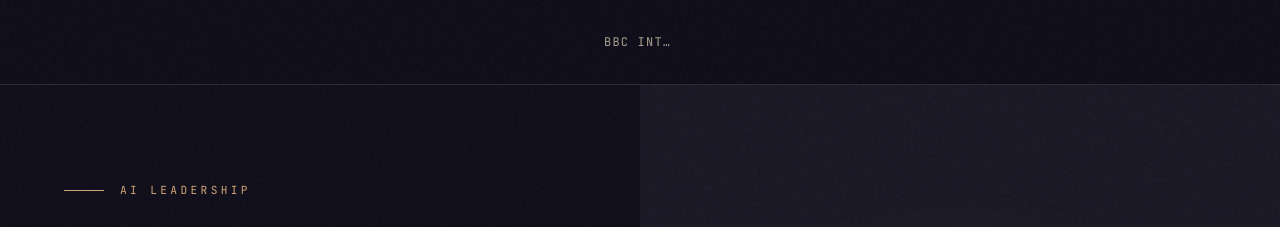
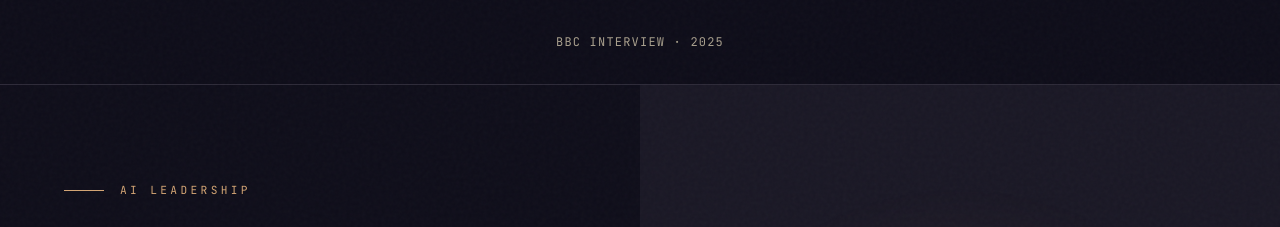
Before and after one commit to Jazzy-Lazy-Cafe/ai-magazine, a Jekyll site: the page built from _posts/2025-11-25-sundar-pichai-davos.html, in a window 1280 px wide. Shown: the top 227 px of the page. Built offline with Jekyll 4.4.1, drawn with Linux system fonts in a browser that asks for light colours.

Commit message:
Fix episode info ellipsis to use viewport width instead of character limit

```diff
--- a/assets/css/magazine.css
+++ b/assets/css/magazine.css
@@ -80,10 +80,10 @@ body::before {
     color: var(--color-text-secondary);
     letter-spacing: 0.1em;
     text-transform: uppercase;
-    max-width: 10ch;
     overflow: hidden;
     text-overflow: ellipsis;
     white-space: nowrap;
+    max-width: calc(100vw - 8rem);
 }
 
 /* Hero Section */
@@ -752,7 +752,7 @@ body::before {
 
     .episode-info {
         font-size: 0.65rem;
-        max-width: 10ch;
+        max-width: calc(100vw - 2rem);
     }
 
     .hero-content {
```
